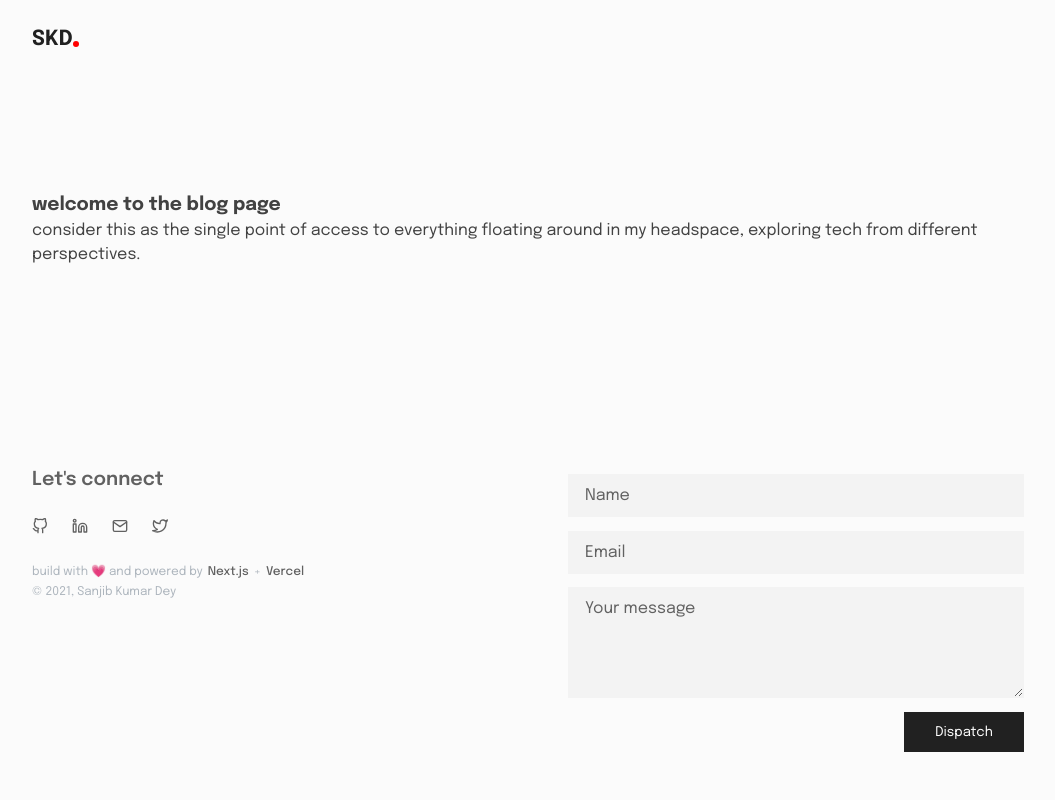
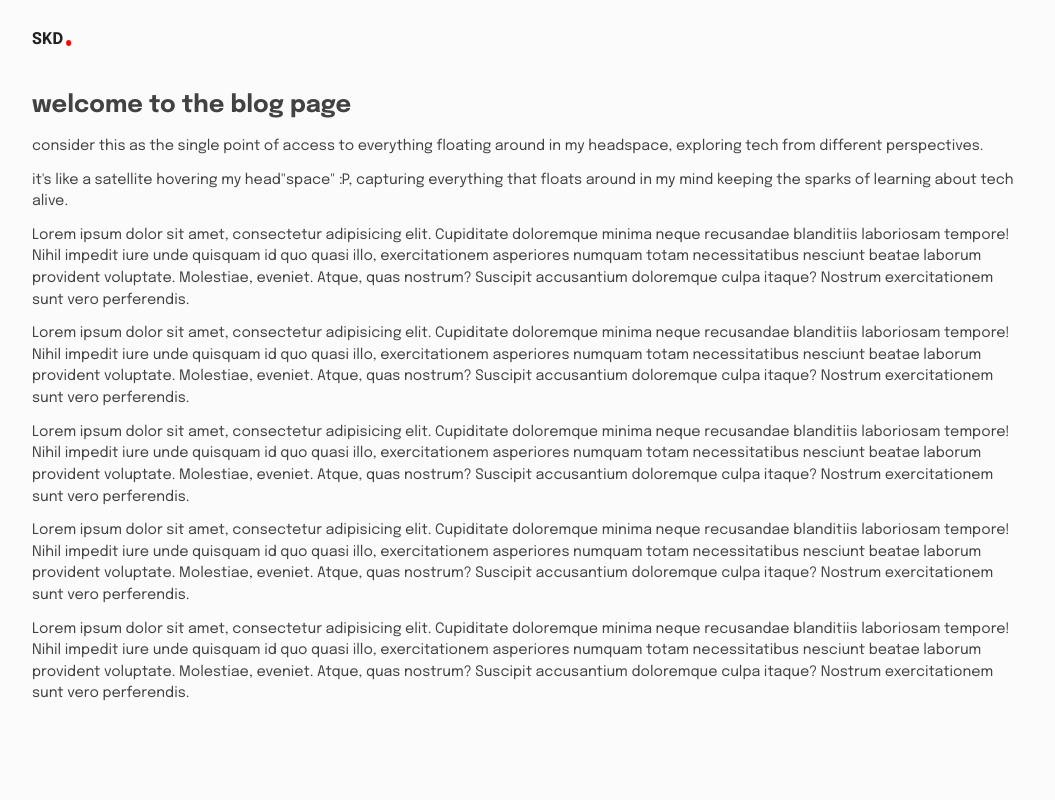
Before and after one commit to sanjibdey104/portfolio-v1, a Next.js app: page /blog in a window 1280 px wide. Shown: the top 800 px of the page, without its empty margins (112-1167 px from the left). Built offline with nearby package versions, Linux system fonts and the light colour scheme.

Commit message:
update: begin blog page ideation

```diff
--- a/components/canvas/BouncingBallCanvas.js
+++ b/components/canvas/BouncingBallCanvas.js
@@ -52,11 +52,11 @@ const BouncingBallCanvas = () => {
   return (
     <canvas
       id="bouncing-ball-canvas"
-      width="80"
-      height="31"
+      width="60"
+      height="30"
       style={{
-        width: "80px",
-        height: "31px",
+        width: "50px",
+        height: "30px",
         zIndex: "-1",
       }}
     ></canvas>
--- a/components/layout/Logo.js
+++ b/components/layout/Logo.js
@@ -1,7 +1,7 @@
 import styled from "styled-components";
 
 const StyledLogo = styled.h3`
-  font-size: 1.3rem;
+  font-size: 1rem;
   color: var(--fg-bold);
 `;
 
--- a/pages/blog.js
+++ b/pages/blog.js
@@ -1,13 +1,95 @@
+import styled from "styled-components";
+
+const StyledBlogPage = styled.section`
+  display: flex;
+  flex-direction: column;
+  gap: 12px;
+
+  &.blog-page {
+    .blog-page__title {
+      font-size: 24px;
+    }
+
+    .blog-page__body {
+      display: flex;
+      flex-direction: column;
+      gap: 12px;
+
+      p {
+        font-size: 0.9rem;
+      }
+    }
+  }
+`;
+
 const BlogPage = () => {
   return (
-    <section className="blog-page">
-      <h3>welcome to the blog page</h3>
+    <StyledBlogPage className="blog-page">
+      <h3 className="blog-page__title">welcome to the blog page</h3>
 
-      <p>
-        consider this as the single point of access to everything floating
-        around in my headspace, exploring tech from different perspectives.
-      </p>
-    </section>
+      <section className="blog-page__body">
+        <p>
+          consider this as the single point of access to everything floating
+          around in my headspace, exploring tech from different perspectives.
+        </p>
+
+        <p>
+          it's like a satellite hovering my head"space" :P, capturing everything
+          that floats around in my mind keeping the sparks of learning about
+          tech alive.
+        </p>
+
+        <p>
+          Lorem ipsum dolor sit amet, consectetur adipisicing elit. Cupiditate
+          doloremque minima neque recusandae blanditiis laboriosam tempore!
+          Nihil impedit iure unde quisquam id quo quasi illo, exercitationem
+          asperiores numquam totam necessitatibus nesciunt beatae laborum
+          provident voluptate. Molestiae, eveniet. Atque, quas nostrum? Suscipit
+          accusantium doloremque culpa itaque? Nostrum exercitationem sunt vero
+          perferendis.
+        </p>
+
+        <p>
+          Lorem ipsum dolor sit amet, consectetur adipisicing elit. Cupiditate
+          doloremque minima neque recusandae blanditiis laboriosam tempore!
+          Nihil impedit iure unde quisquam id quo quasi illo, exercitationem
+          asperiores numquam totam necessitatibus nesciunt beatae laborum
+          provident voluptate. Molestiae, eveniet. Atque, quas nostrum? Suscipit
+          accusantium doloremque culpa itaque? Nostrum exercitationem sunt vero
+          perferendis.
+        </p>
+
+        <p>
+          Lorem ipsum dolor sit amet, consectetur adipisicing elit. Cupiditate
+          doloremque minima neque recusandae blanditiis laboriosam tempore!
+          Nihil impedit iure unde quisquam id quo quasi illo, exercitationem
+          asperiores numquam totam necessitatibus nesciunt beatae laborum
+          provident voluptate. Molestiae, eveniet. Atque, quas nostrum? Suscipit
+          accusantium doloremque culpa itaque? Nostrum exercitationem sunt vero
+          perferendis.
+        </p>
+
+        <p>
+          Lorem ipsum dolor sit amet, consectetur adipisicing elit. Cupiditate
+          doloremque minima neque recusandae blanditiis laboriosam tempore!
+          Nihil impedit iure unde quisquam id quo quasi illo, exercitationem
+          asperiores numquam totam necessitatibus nesciunt beatae laborum
+          provident voluptate. Molestiae, eveniet. Atque, quas nostrum? Suscipit
+          accusantium doloremque culpa itaque? Nostrum exercitationem sunt vero
+          perferendis.
+        </p>
+
+        <p>
+          Lorem ipsum dolor sit amet, consectetur adipisicing elit. Cupiditate
+          doloremque minima neque recusandae blanditiis laboriosam tempore!
+          Nihil impedit iure unde quisquam id quo quasi illo, exercitationem
+          asperiores numquam totam necessitatibus nesciunt beatae laborum
+          provident voluptate. Molestiae, eveniet. Atque, quas nostrum? Suscipit
+          accusantium doloremque culpa itaque? Nostrum exercitationem sunt vero
+          perferendis.
+        </p>
+      </section>
+    </StyledBlogPage>
   );
 };
 
--- a/styles/globalStyles.js
+++ b/styles/globalStyles.js
@@ -82,6 +82,7 @@ const GlobalStyles = createGlobalStyle`
         display: flex;
         flex-direction: column;
         justify-content: space-between;
+        gap: 24px;
 
 
         @media (max-width: 768px) {
```
